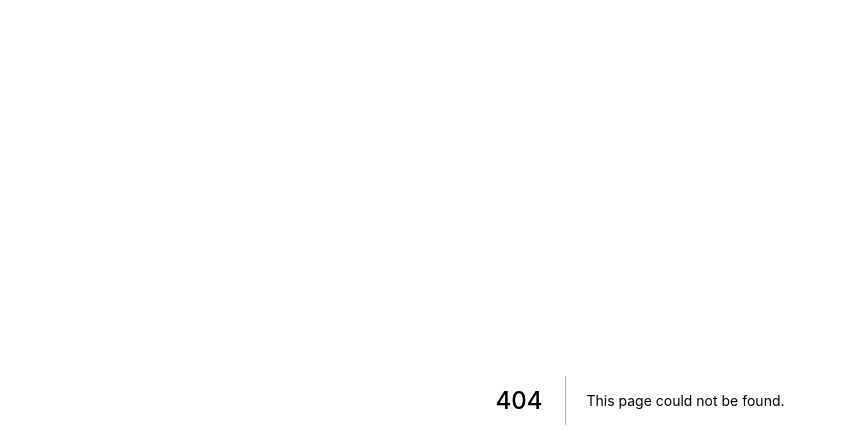
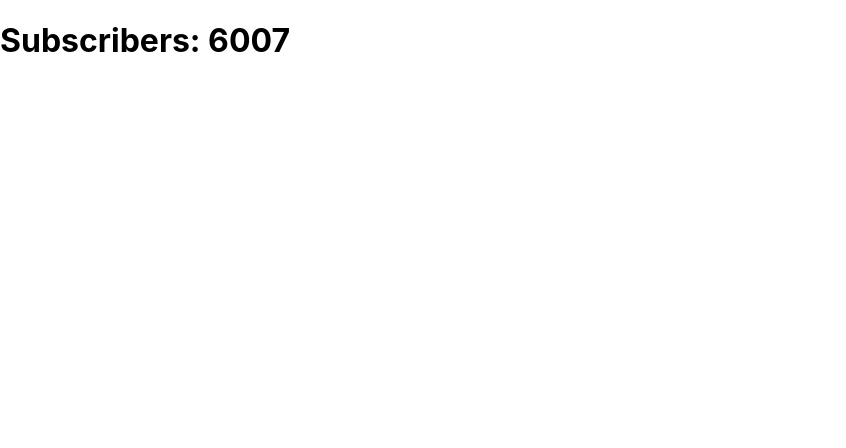
Before and after one commit to cwchang93/jw-repo, a Next.js app: page /social in a window 1280 px wide. Before the commit this address had no page. Shown: the top 448 px of the page, without its empty margins (0-846 px from the left). Built offline with nearby package versions, Linux system fonts and the light colour scheme.

Commit message:
modify config

```diff
--- a/package.json
+++ b/package.json
@@ -11,5 +11,9 @@
     "next": "11.1.2",
     "react": "17.0.2",
     "react-dom": "17.0.2"
+  },
+  "devDependencies": {
+    "@types/react": "^17.0.20",
+    "typescript": "^4.4.2"
   }
 }
--- a/pages/api/hello.js
+++ /dev/null
@@ -1,6 +0,0 @@
-// Next.js API route support: https://nextjs.org/docs/api-routes/introduction
-
-export default (req, res) => {
-  res.statusCode = 200
-  res.json({ name: 'John Doe' })
-}
--- /dev/null
+++ b/pages/social.tsx
@@ -0,0 +1,17 @@
+import { useEffect, useState } from "react";
+
+export default function Social() {
+    const [subscribers, setSubscribers] = useState(6000);
+
+    useEffect(() => {
+        const interval = setInterval(() => {
+            setSubscribers(subs => subs + 1);
+        }, 1000);
+        return () => clearInterval(interval);
+    })
+    return (
+        <h1>Subscribers: {subscribers}</h1>
+    )
+
+
+}
```
Also changed, not shown: tsconfig.json (added, +29 -0 lines), next-env.d.ts (added), pages/_app.tsx (renamed from pages/_app.js), pages/index.tsx (renamed from pages/index.js), 1 other file (tests, documents, lock files or other folders).
